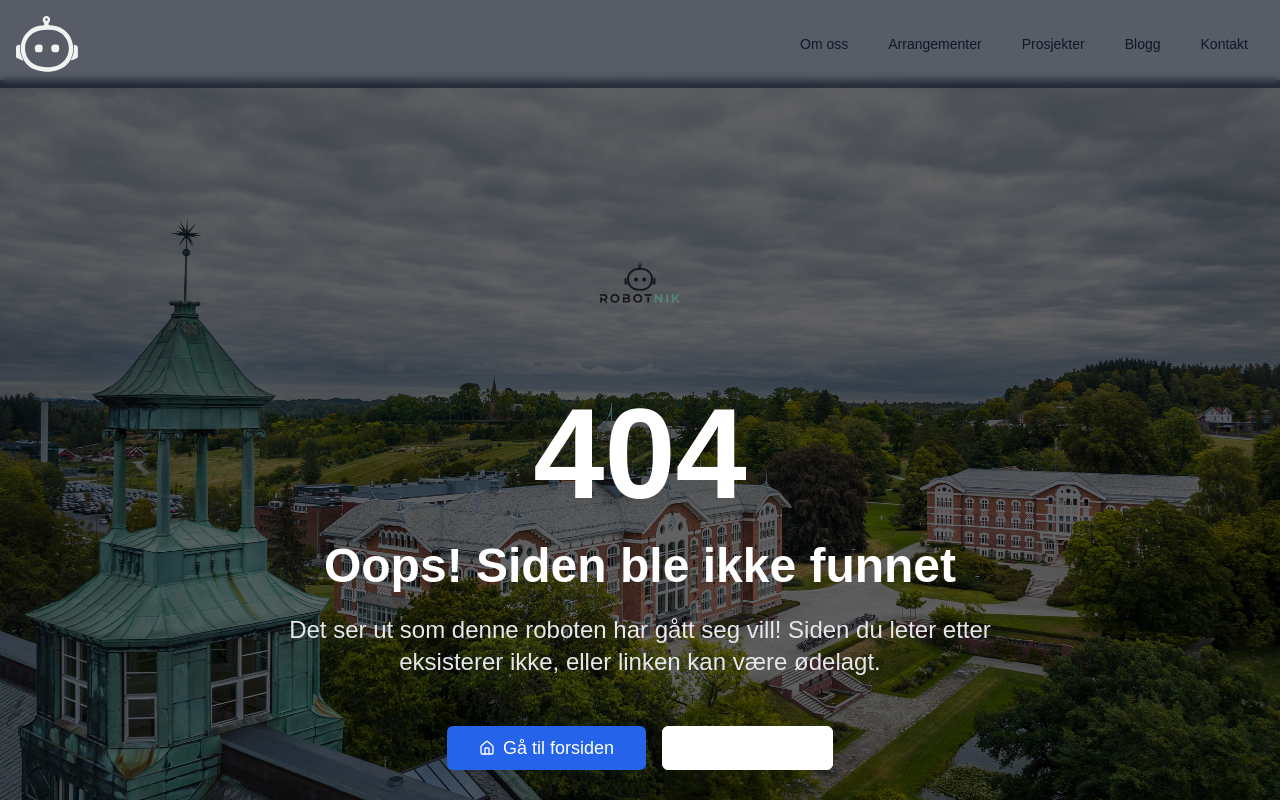
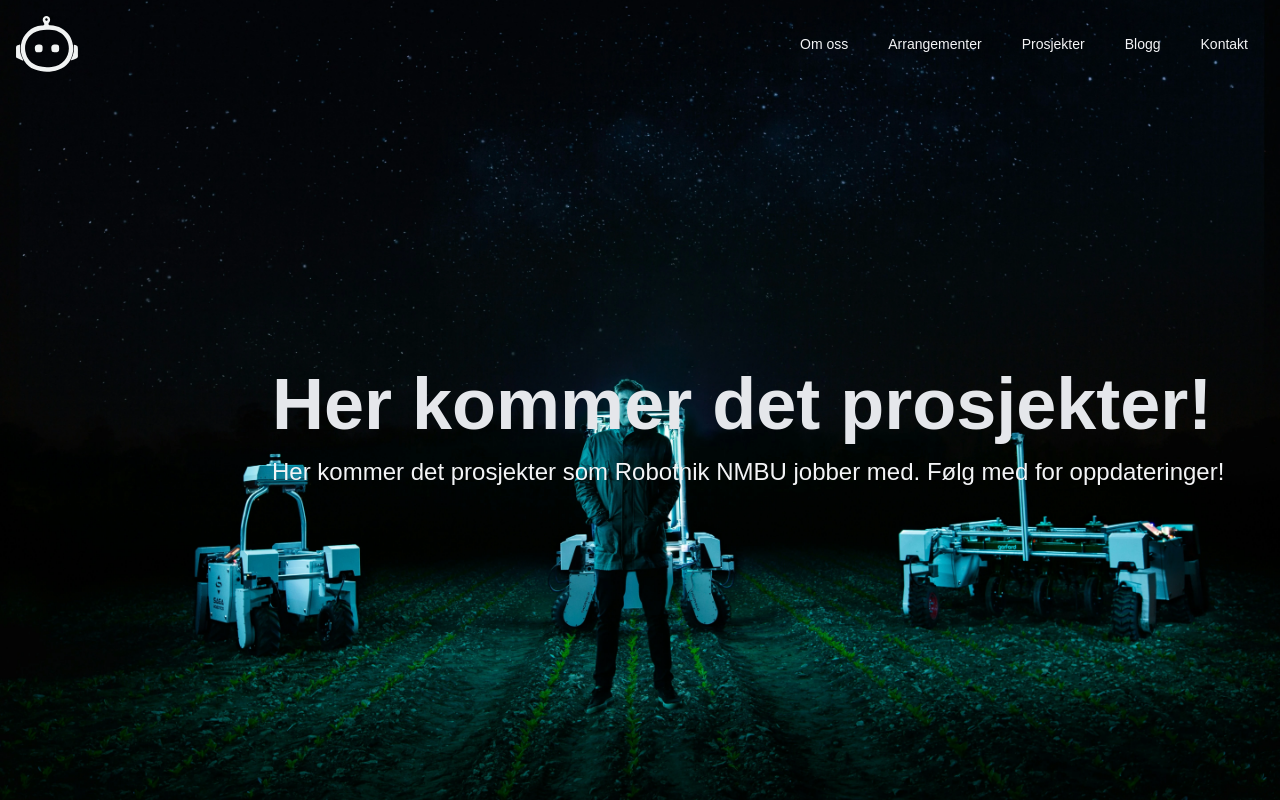
Before and after one commit to joasmund/robotnik-side, a Next.js app in the folder robotnik-page/: page /prosjektside in a window 1280 px wide. Before the commit this address had no page. Shown: the top 800 px of the page. Built offline with nearby package versions, Linux system fonts and the light colour scheme.

Commit message:
feat: updated blog page

```diff
--- /dev/null
+++ b/robotnik-page/app/prosjektside/page.tsx
@@ -0,0 +1,74 @@
+"use client";
+
+
+import { Header } from "@/components/ui/header";
+import { Footer } from "@/components/ui/footer";
+import Image from "next/image";
+import { useEffect, useState } from "react";
+import { Analytics } from "@vercel/analytics/next";
+
+
+export default function ProjectPage() {
+  const [isLoaded, setIsLoaded] = useState(false);
+  const [showHeader, setShowHeader] = useState(true);
+  const [lastScrollY, setLastScrollY] = useState(0);
+  const [isScrolled, setIsScrolled] = useState(false);
+
+  useEffect(() => {
+    setIsLoaded(true);
+
+    const handleScroll = () => {
+      const currentScrollY = window.scrollY;
+      setIsScrolled(currentScrollY > 50);
+
+      if (currentScrollY > lastScrollY && currentScrollY > 100) {
+        setShowHeader(false);
+      } else {
+        setShowHeader(true);
+      }
+      setLastScrollY(currentScrollY);
+    };
+
+    window.addEventListener('scroll', handleScroll, { passive: true });
+    return () => window.removeEventListener('scroll', handleScroll);
+  }, [lastScrollY]);
+
+
+    return (
+        <div className="min-h-screen bg-gray-900 text-gray-100">
+            <header className={`fixed w-full z-50 transition-transform duration-300 ${
+            showHeader ? 'translate-y-0' : '-translate-y-full'
+            }`}>
+            <Header isScrolled={isScrolled} />
+            </header>
+
+            <main>
+        <section className="relative h-screen flex items-start overflow-hidden">
+          <Image
+            src="/sagaatnight.webp"
+            alt="Saga Robotics at night"
+            fill
+            quality={90}
+            priority
+            style={{ objectFit: "cover" }}
+            className={`transition-transform duration-1000 ${isLoaded ? 'scale-100' : 'scale-125'}`}
+          />
+          <div className="relative z-10 pl-8 pt-32 text-left mt-60 ml-60">
+            <h1 className={`text-5xl md:text-7xl font-bold mb-4 text-gray-200 transition-all duration-1000 ${
+              isLoaded ? 'opacity-100 translate-y-0' : 'opacity-0 translate-y-10'
+            }`}>
+              Her kommer det prosjekter!
+            </h1>
+            <p className={`text-xl md:text-2xl mb-8 transition-all duration-1000 delay-300 ${
+              isLoaded ? 'opacity-100 translate-y-0' : 'opacity-0 translate-y-10'
+            }`}>
+              Her kommer det prosjekter som Robotnik NMBU jobber med. Følg med for oppdateringer!
+            </p>
+          </div>
+        </section>
+      </main>
+      <Footer />
+      <Analytics />
+    </div>
+  );
+};
```
